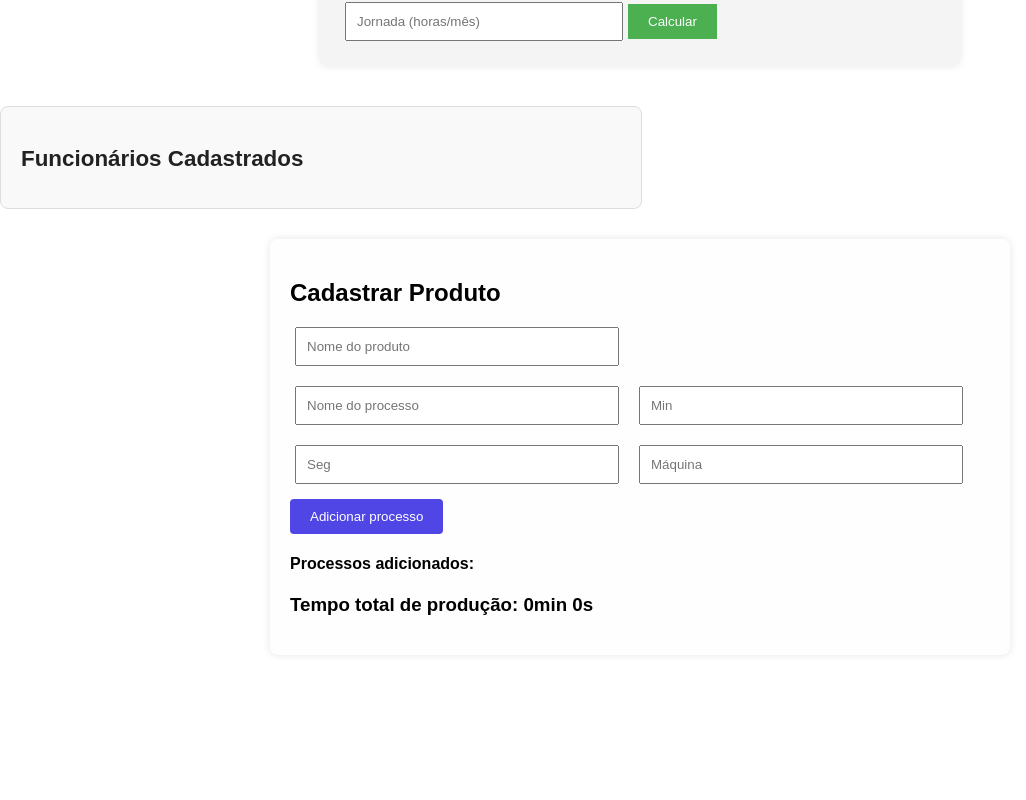
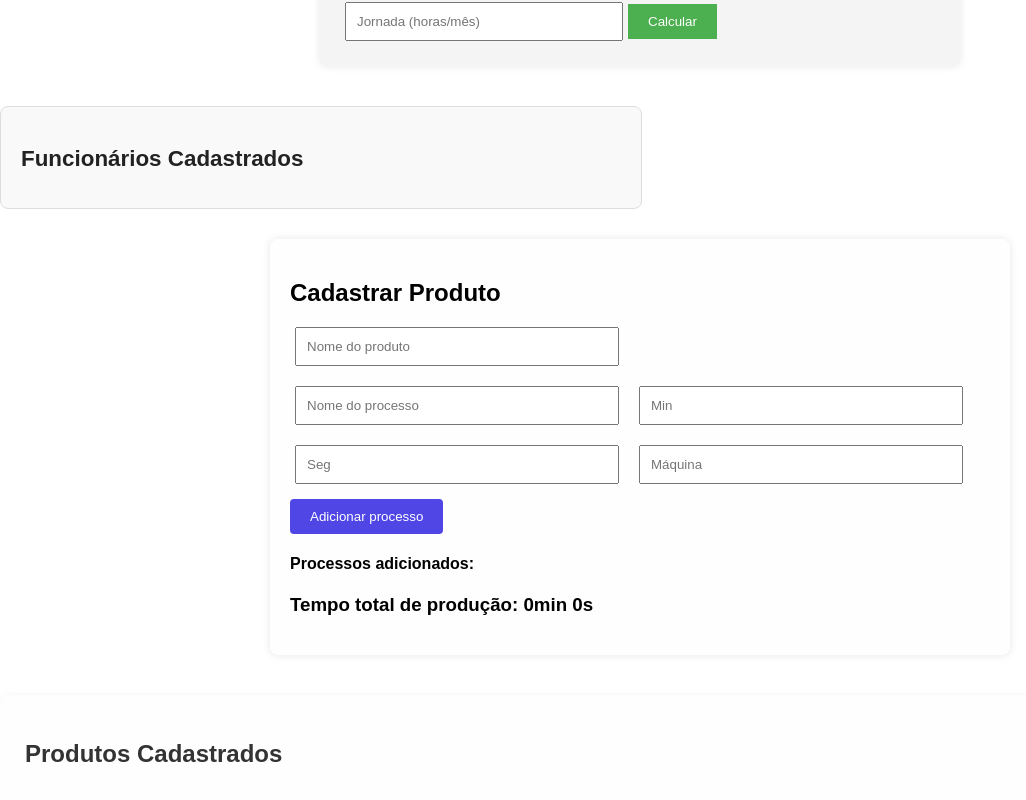
Before and after one commit to River10321/producao-customizada, a React (Create React App) app: page / in a window 1280 px wide. Shown: the part 452-1252 px from the top of the page, without its empty margins (0-1026 px from the left). Before the commit the page ends 1137 px from the top, so only its background shows below. Built offline with nearby package versions, Linux system fonts and the light colour scheme; the HTML template or start-up script is replaced by a standard one.

Commit message:
Update App.js

```diff
--- a/src/App.js
+++ b/src/App.js
@@ -4,10 +4,12 @@ import FormFuncionario from './components/FormFuncionario';
 import FormProduto from './components/FormProduto';
 import ListaProcessos from './components/ListaProcessos';
 import ListaFuncionarios from './components/ListaFuncionarios';
+import ListaProdutos from './components/ListaProdutos';
 
 function App() {
   const [processos, setProcessos] = useState([]);
   const [funcionarios, setFuncionarios] = useState([]);
+  const [produtos, setProdutos] = useState([]);
 
   const adicionarProcesso = (novo) => {
     const tempo = novo.tempo;
@@ -20,13 +22,18 @@ function App() {
     setFuncionarios([...funcionarios, f]);
   };
 
+  const adicionarProduto = (p) => {
+    setProdutos([...produtos, p]);
+  };
+
   return (
     <div className="App">
       <FormProcesso onAdd={adicionarProcesso} />
       <ListaProcessos processos={processos} />
       <FormFuncionario onAdd={adicionarFuncionario} />
       <ListaFuncionarios funcionarios={funcionarios} />
-      <FormProduto />
+      <FormProduto onAdd={adicionarProduto} />
+      <ListaProdutos produtos={produtos} />
     </div>
   );
 }
```
